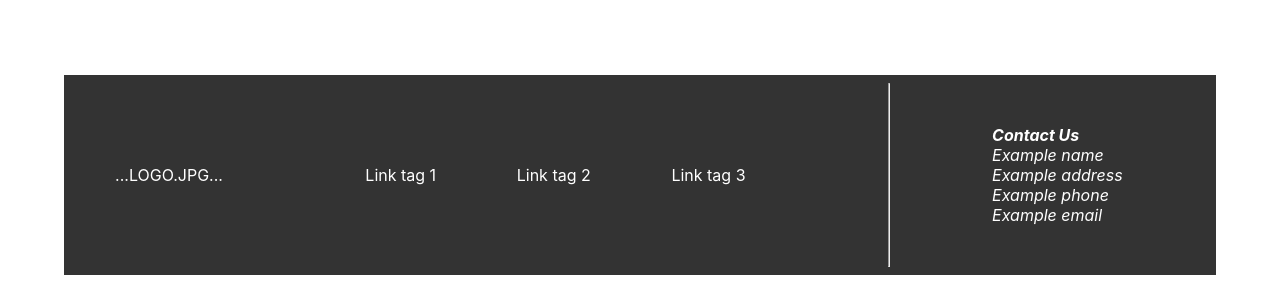
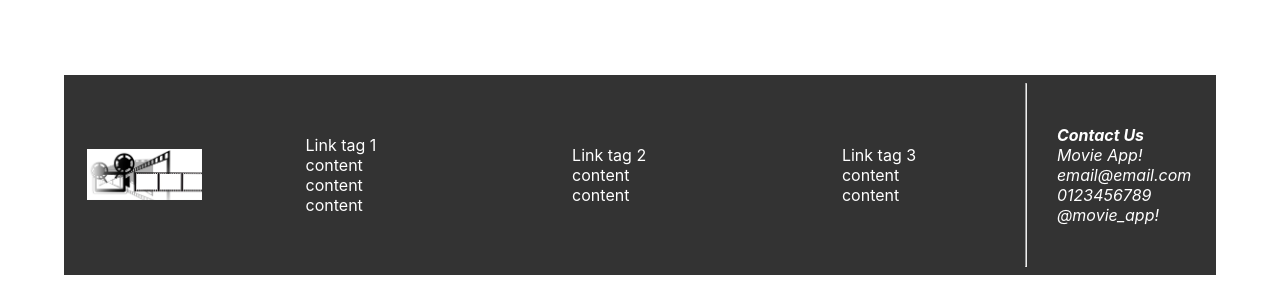
Before and after one commit to it20217/movie-search-client, a React (Create React App) app: page /search in a window 1280 px wide. Shown: the part 853-1153 px from the top of the page. Built offline with nearby package versions, Linux system fonts and the light colour scheme.

Commit message:
footer logo added

```diff
--- a/src/components/Footer/Footer.js
+++ b/src/components/Footer/Footer.js
@@ -1,25 +1,36 @@
 import { Link } from "react-router-dom";
 import styles from "./Footer.module.scss"
+import projector from '../../assets/images/film-projector.webp'
 function Footer(){
 	return(
 		<footer className={styles.footer}>
 			<div className={styles.logo}>
-				...LOGO.JPG...
+                <img src={projector} alt="film-projector"/>
 			</div>
 			<div className={styles.links}>
 
-				<div>Link tag 1</div>
-				<div>Link tag 2</div>
-				<div>Link tag 3</div>
+				<div>Link tag 1<br />
+                    content<br />
+                    content<br />
+                    content
+                </div>
+				<div>Link tag 2<br />
+                    content<br />
+                    content
+                </div>
+				<div>Link tag 3<br />
+                    content<br />
+                    content
+                </div>
 			</div>
             <hr />
             <div className={styles.side}>
                 <address>
                     <span>Contact Us</span><br />
-                    Example name<br/>
-                    Example address<br/>
-                    Example phone<br/>
-                    Example email
+                    Movie App!<br/>
+                    email@email.com<br/>
+                    0123456789<br/>
+                    @movie_app!
                 </address>
 			</div>
 		</footer>
--- a/src/components/Footer/Footer.module.scss
+++ b/src/components/Footer/Footer.module.scss
@@ -12,7 +12,7 @@ $font-color: white;
 }
 .links {
 	height: 100%;
-	width: 40%;
+	width: 70%;
 	margin: auto;
 	display: flex;
 	justify-content: space-around;
@@ -20,14 +20,19 @@ $font-color: white;
 }
 
 .logo {
+	width: 10%;
 	display: flex;
+	padding-left: 2%;
+}
+.logo img {
+	width: 100%;
 	align-self: center;
-	margin: auto;
-}
+  }
 .side{
 	width: 15%;
 	margin: auto;
 	display: flex;
+	justify-content: center;
 	align-items: center;
 }
 .side span{
```
